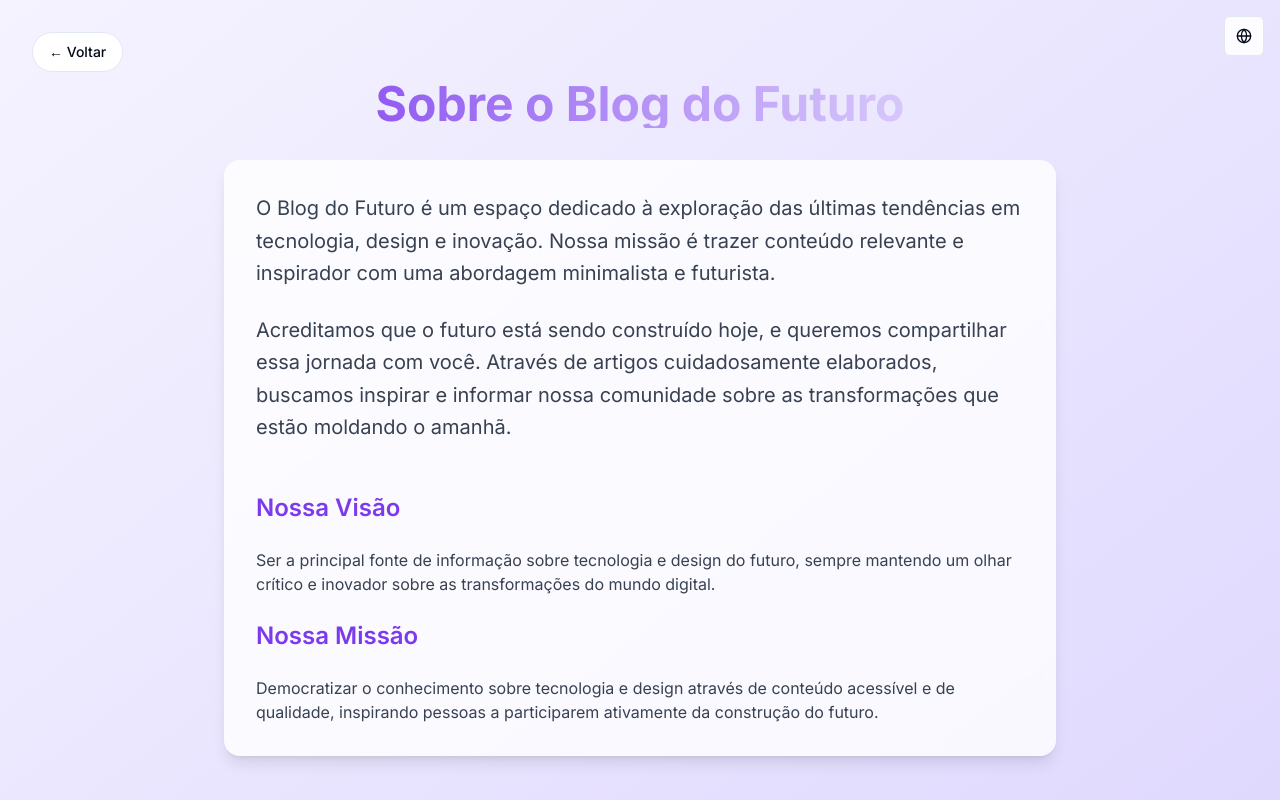
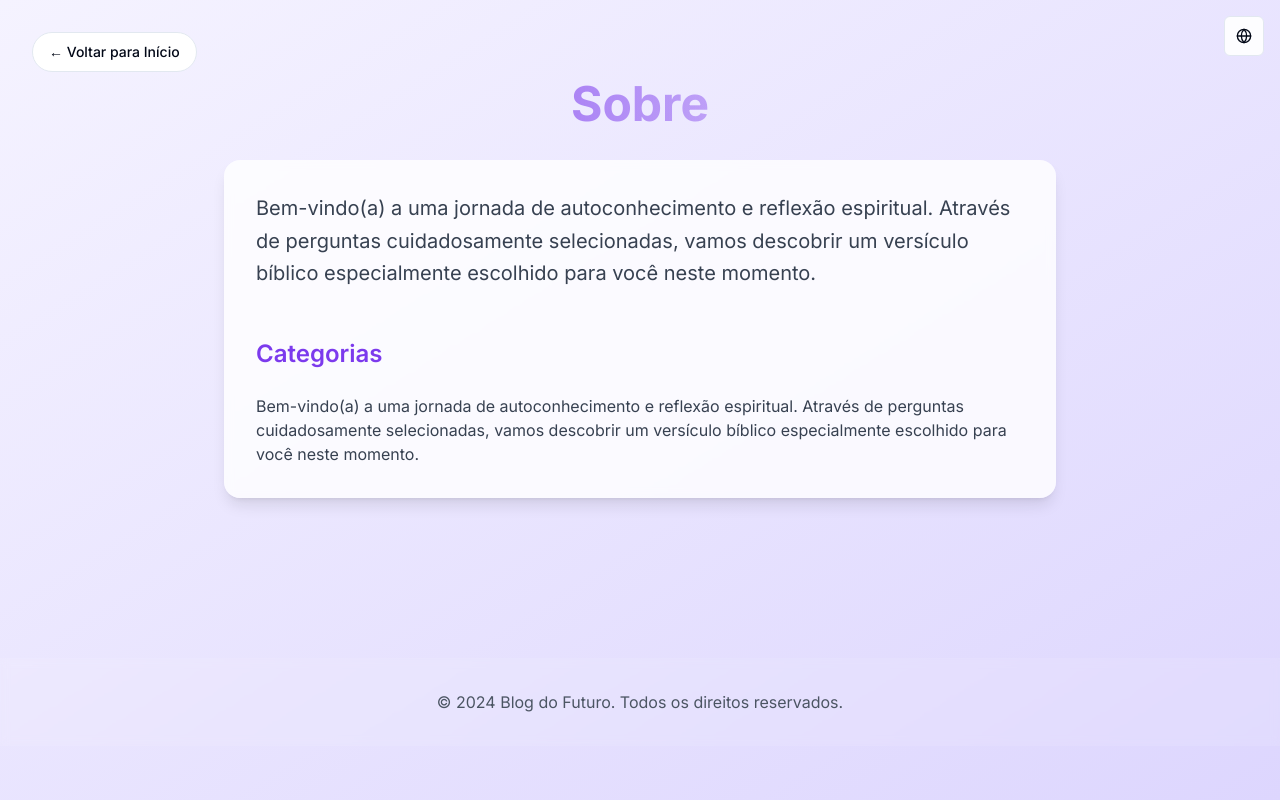
Before and after one commit to luzcrua/luzcrua, a React (Vite) app: page /about in a window 1280 px wide. Shown: the top 800 px of the page. Built offline with nearby package versions, Linux system fonts and the light colour scheme.

Commit message:
Update language selection functionality
Ensure that the interface and website reflect the selected language throughout the application.
[skip gpt_engineer]

```diff
--- a/src/i18n/config.ts
+++ b/src/i18n/config.ts
@@ -11,23 +11,23 @@ const resources = {
         nameLabel: "Como podemos te chamar?",
         namePlaceholder: "Digite seu primeiro nome"
       },
-      quiz: {
-        question: "Pergunta",
-        previous: "Anterior",
-        seeResults: "Ver Resultados",
-        of: "de"
+      navigation: {
+        home: "Início",
+        about: "Sobre",
+        backToHome: "← Voltar para Início"
       },
-      result: {
-        specialVerse: "aqui está seu versículo especial:",
-        share: "Compartilhe esta mensagem de luz e inspiração!"
+      blog: {
+        readMore: "Ler mais",
+        relatedPosts: "Posts Relacionados",
+        categories: "Categorias",
+        publishedOn: "Publicado em",
+        by: "por",
+        shareOn: "Compartilhar em",
+        nextPost: "Próximo Post",
+        previousPost: "Post Anterior"
       },
-      form: {
-        emailPlaceholder: "Seu email",
-        namePlaceholder: "Seu nome",
-        submitButton: "Descobrir meu versículo",
-        errorMessage: "Por favor, preencha todos os campos",
-        emailError: "Por favor, insira um email válido",
-        receiveVerse: "Receba seu versículo"
+      footer: {
+        allRightsReserved: "Todos os direitos reservados."
       }
     }
   },
@@ -40,23 +40,23 @@ const resources = {
         nameLabel: "What should we call you?",
         namePlaceholder: "Enter your first name"
       },
-      quiz: {
-        question: "Question",
-        previous: "Previous",
-        seeResults: "See Results",
-        of: "of"
+      navigation: {
+        home: "Home",
+        about: "About",
+        backToHome: "← Back to Home"
       },
-      result: {
-        specialVerse: "here is your special verse:",
-        share: "Share this message of light and inspiration!"
+      blog: {
+        readMore: "Read more",
+        relatedPosts: "Related Posts",
+        categories: "Categories",
+        publishedOn: "Published on",
+        by: "by",
+        shareOn: "Share on",
+        nextPost: "Next Post",
+        previousPost: "Previous Post"
       },
-      form: {
-        emailPlaceholder: "Your email",
-        namePlaceholder: "Your name",
-        submitButton: "Discover my verse",
-        errorMessage: "Please fill in all fields",
-        emailError: "Please enter a valid email",
-        receiveVerse: "Receive your verse"
+      footer: {
+        allRightsReserved: "All rights reserved."
       }
     }
   },
@@ -69,23 +69,23 @@ const resources = {
         nameLabel: "¿Cómo podemos llamarte?",
         namePlaceholder: "Ingresa tu nombre"
       },
-      quiz: {
-        question: "Pregunta",
-        previous: "Anterior",
-        seeResults: "Ver Resultados",
-        of: "de"
+      navigation: {
+        home: "Inicio",
+        about: "Sobre",
+        backToHome: "← Volver al Inicio"
       },
-      result: {
-        specialVerse: "aquí está tu versículo especial:",
-        share: "¡Comparte este mensaje de luz e inspiración!"
+      blog: {
+        readMore: "Leer más",
+        relatedPosts: "Posts Relacionados",
+        categories: "Categorías",
+        publishedOn: "Publicado el",
+        by: "por",
+        shareOn: "Compartir en",
+        nextPost: "Siguiente Post",
+        previousPost: "Post Anterior"
       },
-      form: {
-        emailPlaceholder: "Tu email",
-        namePlaceholder: "Tu nombre",
-        submitButton: "Descubrir mi versículo",
-        errorMessage: "Por favor, completa todos los campos",
-        emailError: "Por favor, ingresa un email válido",
-        receiveVerse: "Recibe tu versículo"
+      footer: {
+        allRightsReserved: "Todos los derechos reservados."
       }
     }
   },
@@ -98,23 +98,23 @@ const resources = {
         nameLabel: "Come possiamo chiamarti?",
         namePlaceholder: "Inserisci il tuo nome"
       },
-      quiz: {
-        question: "Domanda",
-        previous: "Precedente",
-        seeResults: "Vedi Risultati",
-        of: "di"
+      navigation: {
+        home: "Home",
+        about: "Chi Siamo",
+        backToHome: "← Torna alla Home"
       },
-      result: {
-        specialVerse: "ecco il tuo versetto speciale:",
-        share: "Condividi questo messaggio di luce e ispirazione!"
+      blog: {
+        readMore: "Leggi di più",
+        relatedPosts: "Post Correlati",
+        categories: "Categorie",
+        publishedOn: "Pubblicato il",
+        by: "da",
+        shareOn: "Condividi su",
+        nextPost: "Post Successivo",
+        previousPost: "Post Precedente"
       },
-      form: {
-        emailPlaceholder: "La tua email",
-        namePlaceholder: "Il tuo nome",
-        submitButton: "Scopri il mio versetto",
-        errorMessage: "Per favore, compila tutti i campi",
-        emailError: "Per favore, inserisci una email valida",
-        receiveVerse: "Ricevi il tuo versetto"
+      footer: {
+        allRightsReserved: "Tutti i diritti riservati."
       }
     }
   },
@@ -127,23 +127,23 @@ const resources = {
         nameLabel: "Comment pouvons-nous vous appeler ?",
         namePlaceholder: "Entrez votre prénom"
       },
-      quiz: {
-        question: "Question",
-        previous: "Précédent",
-        seeResults: "Voir les Résultats",
-        of: "sur"
+      navigation: {
+        home: "Accueil",
+        about: "À Propos",
+        backToHome: "← Retour à l'Accueil"
       },
-      result: {
-        specialVerse: "voici votre verset spécial :",
-        share: "Partagez ce message de lumière et d'inspiration !"
+      blog: {
+        readMore: "Lire la suite",
+        relatedPosts: "Articles Connexes",
+        categories: "Catégories",
+        publishedOn: "Publié le",
+        by: "par",
+        shareOn: "Partager sur",
+        nextPost: "Article Suivant",
+        previousPost: "Article Précédent"
       },
-      form: {
-        emailPlaceholder: "Votre email",
-        namePlaceholder: "Votre nom",
-        submitButton: "Découvrir mon verset",
-        errorMessage: "Veuillez remplir tous les champs",
-        emailError: "Veuillez entrer un email valide",
-        receiveVerse: "Recevez votre verset"
+      footer: {
+        allRightsReserved: "Tous droits réservés."
       }
     }
   }
--- a/src/pages/About.tsx
+++ b/src/pages/About.tsx
@@ -1,45 +1,34 @@
 import { Link } from "react-router-dom";
 import { Button } from "@/components/ui/button";
+import { useTranslation } from "react-i18next";
 
 const About = () => {
+  const { t } = useTranslation();
+
   return (
     <div className="min-h-screen bg-gradient-to-br from-celestial-50 to-celestial-200">
       <Link to="/" className="fixed top-8 left-8">
         <Button variant="outline" className="rounded-full">
-          ← Voltar
+          {t('navigation.backToHome')}
         </Button>
       </Link>
 
       <main className="max-w-4xl mx-auto px-8 py-20">
         <h1 className="text-5xl font-bold mb-8 bg-clip-text text-transparent bg-gradient-to-r from-celestial-600 to-celestial-800 text-center">
-          Sobre o Blog do Futuro
+          {t('navigation.about')}
         </h1>
 
         <div className="bg-white/80 backdrop-blur-sm rounded-2xl p-8 shadow-lg">
           <p className="text-xl text-gray-700 mb-6 leading-relaxed">
-            O Blog do Futuro é um espaço dedicado à exploração das últimas tendências em tecnologia,
-            design e inovação. Nossa missão é trazer conteúdo relevante e inspirador com uma
-            abordagem minimalista e futurista.
-          </p>
-
-          <p className="text-xl text-gray-700 mb-6 leading-relaxed">
-            Acreditamos que o futuro está sendo construído hoje, e queremos compartilhar essa
-            jornada com você. Através de artigos cuidadosamente elaborados, buscamos inspirar
-            e informar nossa comunidade sobre as transformações que estão moldando o amanhã.
+            {t('welcome.description')}
           </p>
 
           <div className="mt-12 space-y-6">
-            <h2 className="text-2xl font-semibold text-celestial-600">Nossa Visão</h2>
+            <h2 className="text-2xl font-semibold text-celestial-600">
+              {t('blog.categories')}
+            </h2>
             <p className="text-gray-700">
-              Ser a principal fonte de informação sobre tecnologia e design do futuro,
-              sempre mantendo um olhar crítico e inovador sobre as transformações do mundo digital.
-            </p>
-
-            <h2 className="text-2xl font-semibold text-celestial-600">Nossa Missão</h2>
-            <p className="text-gray-700">
-              Democratizar o conhecimento sobre tecnologia e design através de conteúdo
-              acessível e de qualidade, inspirando pessoas a participarem ativamente
-              da construção do futuro.
+              {t('welcome.description')}
             </p>
           </div>
         </div>
@@ -47,7 +36,7 @@ const About = () => {
 
       <footer className="bg-white/10 backdrop-blur-sm py-8 mt-20">
         <div className="max-w-screen-xl mx-auto px-8 text-center text-gray-600">
-          <p>© 2024 Blog do Futuro. Todos os direitos reservados.</p>
+          <p>© 2024 Blog do Futuro. {t('footer.allRightsReserved')}</p>
         </div>
       </footer>
     </div>
--- a/src/pages/HomePage.tsx
+++ b/src/pages/HomePage.tsx
@@ -3,8 +3,11 @@ import { NavigationMenu, NavigationMenuItem, NavigationMenuLink, NavigationMenuL
 import { Link } from "react-router-dom";
 import { useQuery } from "@tanstack/react-query";
 import { supabase } from "@/integrations/supabase/client";
+import { useTranslation } from "react-i18next";
 
 const HomePage = () => {
+  const { t } = useTranslation();
+
   const { data: categories } = useQuery({
     queryKey: ['categories'],
     queryFn: async () => {
@@ -33,7 +36,7 @@ const HomePage = () => {
           <NavigationMenuList className="space-x-8">
             <NavigationMenuItem>
               <NavigationMenuLink className="text-lg font-medium hover:text-celestial-600 transition-colors" href="/">
-                Home
+                {t('navigation.home')}
               </NavigationMenuLink>
             </NavigationMenuItem>
             {categories?.map((category) => (
@@ -48,7 +51,7 @@ const HomePage = () => {
             ))}
             <NavigationMenuItem>
               <NavigationMenuLink className="text-lg font-medium hover:text-celestial-600 transition-colors" href="/about">
-                Sobre
+                {t('navigation.about')}
               </NavigationMenuLink>
             </NavigationMenuItem>
           </NavigationMenuList>
@@ -58,18 +61,18 @@ const HomePage = () => {
       <main className="max-w-screen-xl mx-auto px-8 py-12">
         <section className="text-center mb-20">
           <h1 className="text-6xl font-bold mb-6 bg-clip-text text-transparent bg-gradient-to-r from-celestial-500 to-celestial-700">
-            Blog do Futuro
+            {t('welcome.title')}
           </h1>
           <p className="text-xl text-gray-600 mb-8 max-w-2xl mx-auto">
-            Explorando as fronteiras da tecnologia e design com um olhar minimalista e futurista.
+            {t('welcome.description')}
           </p>
           <Button className="bg-celestial-500 hover:bg-celestial-600 text-white px-8 py-6 text-lg rounded-full transition-all transform hover:scale-105">
-            Comece a Explorar
+            {t('welcome.startButton')}
           </Button>
         </section>
 
         <section className="mb-20">
-          <h2 className="text-3xl font-bold mb-8 text-center">Categorias</h2>
+          <h2 className="text-3xl font-bold mb-8 text-center">{t('blog.categories')}</h2>
           <div className="grid grid-cols-1 md:grid-cols-3 gap-8">
             {categories?.map((category) => (
               <Link
@@ -104,6 +107,9 @@ const HomePage = () => {
                 </div>
                 <h3 className="text-xl font-semibold mb-2 text-gray-800">{post.title}</h3>
                 <p className="text-gray-600">{post.excerpt}</p>
+                <Button variant="link" className="mt-4">
+                  {t('blog.readMore')}
+                </Button>
               </div>
             </Link>
           ))}
@@ -112,7 +118,7 @@ const HomePage = () => {
 
       <footer className="bg-white/10 backdrop-blur-sm py-8">
         <div className="max-w-screen-xl mx-auto px-8 text-center text-gray-600">
-          <p>© 2024 Blog do Futuro. Todos os direitos reservados.</p>
+          <p>© 2024 Blog do Futuro. {t('footer.allRightsReserved')}</p>
         </div>
       </footer>
     </div>
```
Also changed, not shown: src/pages/CategoryPage.tsx (+5 -7 lines).
